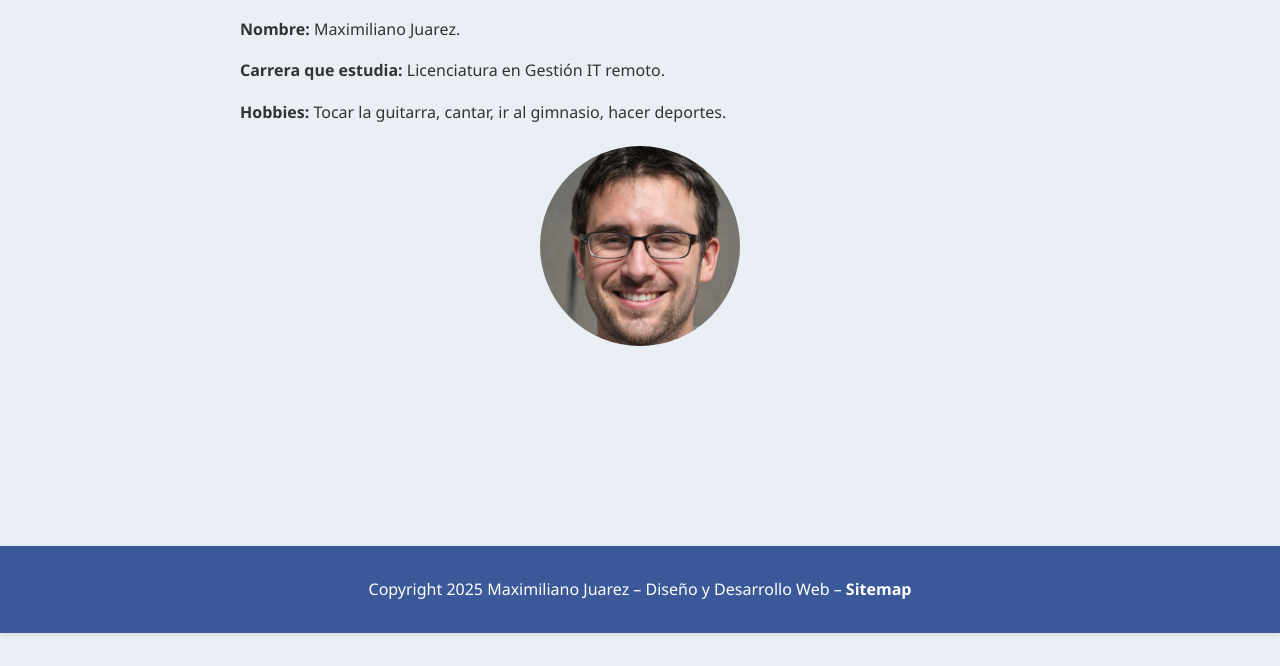
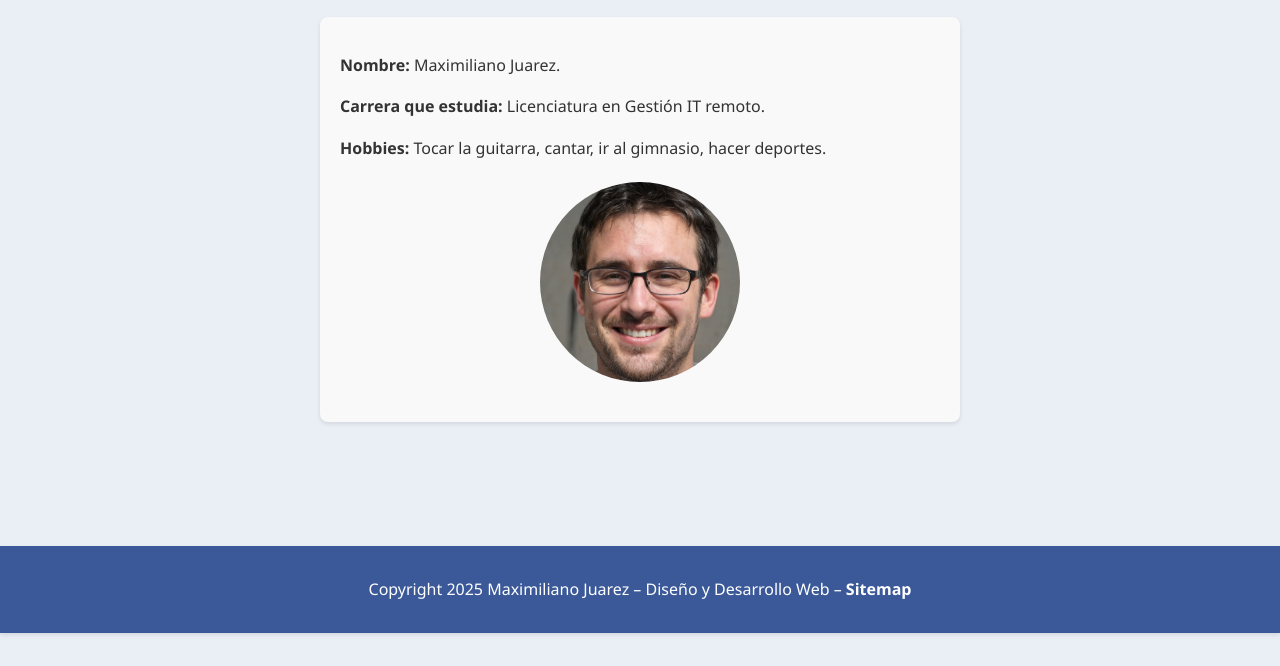
Before and after one commit to MaxJuarezUade/examen1, a plain HTML site: page about.html in a window 1280 px wide. Shown: the part 134-800 px from the top of the page. Drawn offline with Linux system fonts and the light colour scheme.

Commit message:
Mejora en about.html

```diff
--- a/about.html
+++ b/about.html
@@ -11,10 +11,12 @@
     <header id="header"></header>
     <main>
         <h1>Sobre mí</h1>
-        <p><strong>Nombre: </strong>Maximiliano Juarez.</p>
-        <p><strong>Carrera que estudia: </strong>Licenciatura en Gestión IT remoto.</p>
-        <p><strong>Hobbies: </strong>Tocar la guitarra, cantar, ir al gimnasio, hacer deportes.</p>
-        <img id="profile-image" src="images/profileimg.png" alt="Profile Image">
+        <div class="about-container">
+            <p><strong>Nombre: </strong>Maximiliano Juarez.</p>
+            <p><strong>Carrera que estudia: </strong>Licenciatura en Gestión IT remoto.</p>
+            <p><strong>Hobbies: </strong>Tocar la guitarra, cantar, ir al gimnasio, hacer deportes.</p>
+            <img id="profile-image" src="images/profileimg.png" alt="Profile Image">
+        </div>
     </main>
     <footer id="footer"></footer>
 </body>
--- a/css/styles.css
+++ b/css/styles.css
@@ -241,3 +241,12 @@ main ul li ul li {
         max-width: 90%;
     }
 }
+
+.about-container {
+    background-color: #f9f9f9;
+    padding: 20px;
+    border-radius: 8px;
+    box-shadow: 0 2px 4px rgba(0, 0, 0, 0.1);
+    max-width: 600px;
+    margin: 0 auto;
+}
```
